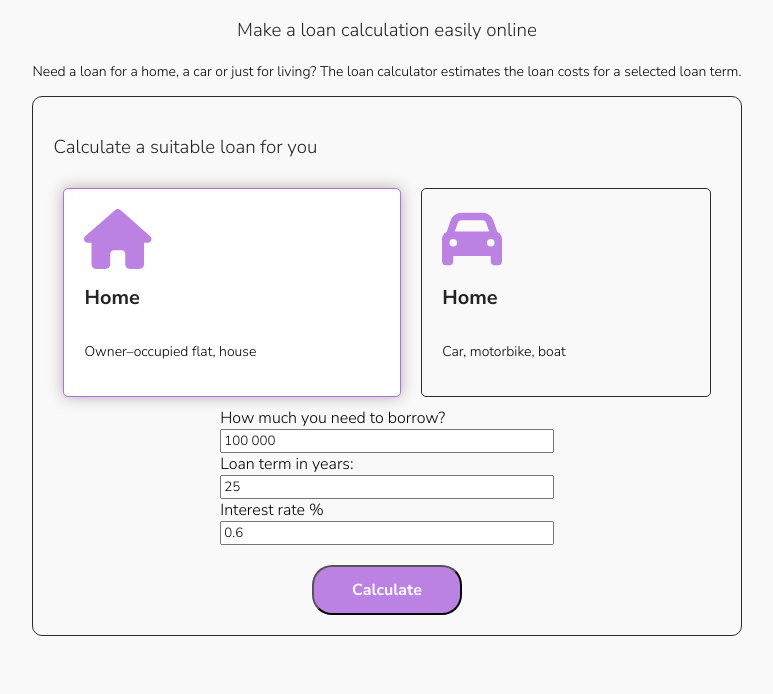
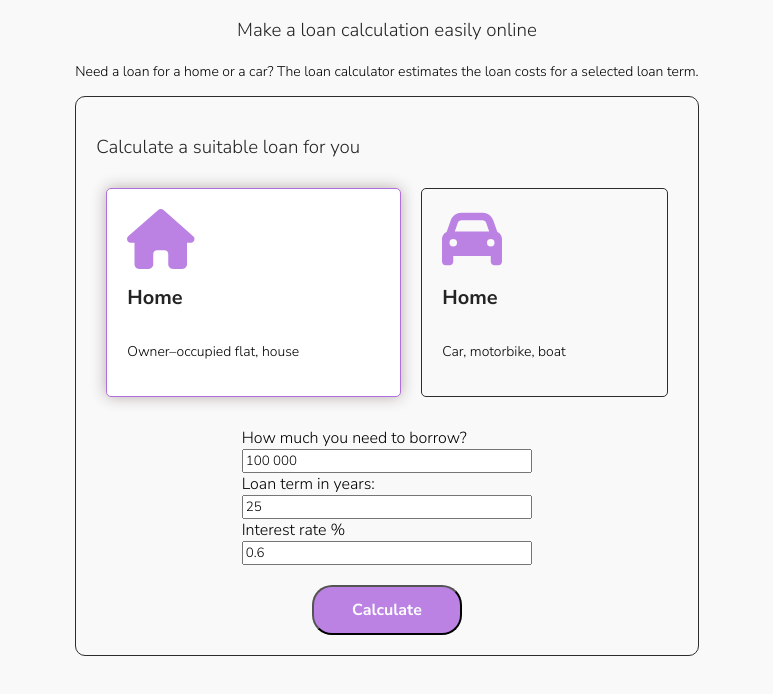
Before and after one commit to Trinkku/LoanCalculator_react, a React (Create React App) app: page / in a window 1280 px wide. Shown: the top 694 px of the page, without its empty margins (253-1026 px from the left). Built offline with nearby package versions, Linux system fonts and the light colour scheme.

Commit message:
css updates

```diff
--- a/src/Components/Calculator/Calculator.css
+++ b/src/Components/Calculator/Calculator.css
@@ -7,6 +7,7 @@
     display: flex;
     flex: 1;
     justify-content: center ;
+    margin-bottom: 20px;
 }
 .calculator__container--title{
     justify-content: flex-start;
--- a/src/Components/Wrapper/Wrapper.jsx
+++ b/src/Components/Wrapper/Wrapper.jsx
@@ -10,7 +10,7 @@ function Wrapper() {
       <div className="wrapper__row">
         <div className="wrapper__title">
           <h3>Make a loan calculation easily online</h3>
-          <p>Need a loan for a home, a car or just for living? The loan calculator estimates the loan costs for a selected loan term.</p>
+          <p>Need a loan for a home or a car? The loan calculator estimates the loan costs for a selected loan term.</p>
         </div>
         <div className="wrapper__container">
           <div className="wrapper__container--title">
```
